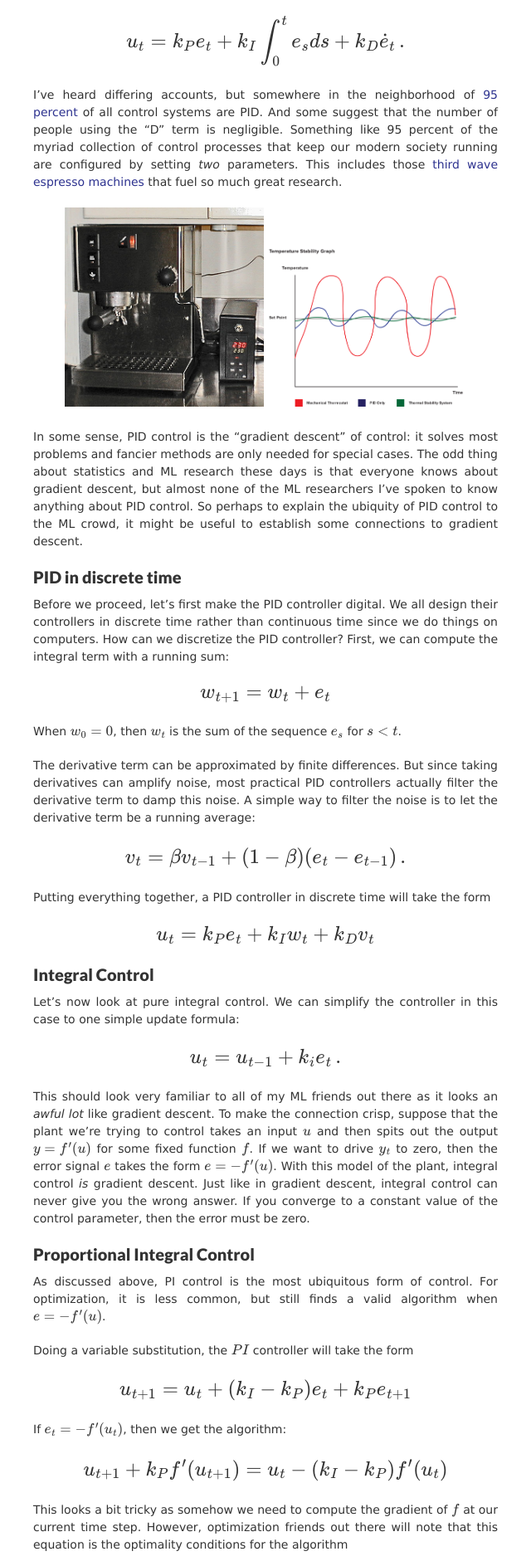
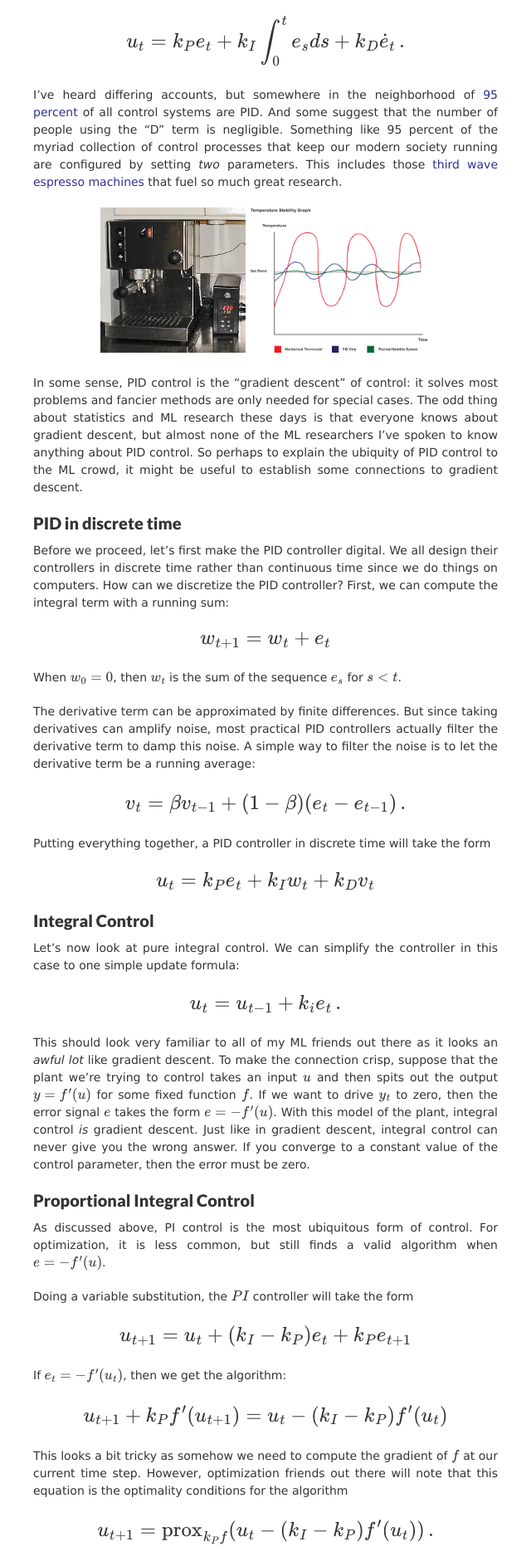
Before and after one commit to benjamin-recht/benjamin-recht.github.io, a Jekyll site: the page built from _posts/2018-04-14-pid.md, in a window 1280 px wide. Shown: the part 781-2668 px from the top of the page at 83% size, without its empty margins (320-960 px from the left). Built offline with Jekyll 4.4.1, drawn with Linux system fonts in a browser that asks for light colours; nearby versions of some CDN libraries; formulas are drawn with MathJax 3; comment, search, counter and statistics services are not loaded.

Commit message:
img resize

```diff
--- a/_posts/2018-04-14-pid.md
+++ b/_posts/2018-04-14-pid.md
@@ -21,8 +21,8 @@
 I've heard differing accounts, but somewhere in the neighborhood of [95 percent](https://pdfs.semanticscholar.org/5d1a/2f4b06bc4e5714be1948099c2cb7b3236d42.pdf#page=177) of all control systems are PID. And some suggest that the number of people using the "D" term is negligible. Something like 95 percent of the myriad collection of control processes that keep our modern society running are configured by setting _two_ parameters. This includes those [third wave espresso machines](https://home.lamarzoccousa.com/history-of-the-pid/) that fuel so much great research.
 
 {: .center}
-![get that temp stable](/assets/rl/pid/silvia-pid.jpg){:width="240px"}
-![oscillating](/assets/rl/pid/PIDGraph.png){:width="240px"}
+![get that temp stable](/assets/rl/pid/silvia-pid.jpg){:height="175px"}
+![oscillating](/assets/rl/pid/PIDGraph.png){:height="175px"}
 
 In some sense, PID control is the "gradient descent" of control: it solves most problems and fancier methods are only needed for special cases. The odd thing about statistics and ML research these days is that everyone knows about gradient descent, but almost none of the ML researchers I've spoken to know anything about PID control. So perhaps to explain the ubiquity of PID control to the ML crowd, it might be useful to establish some connections to gradient descent.
 
```
